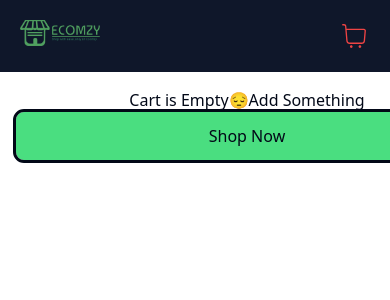
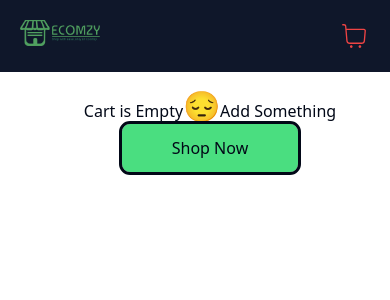
Before and after one commit to sagarchaurasia176/Shop-Karts, a React (Vite) app in the folder Shopkarts/Frontend/: page /cartPage in a window 390 px wide. Shown: the top 300 px of the page. Built offline with nearby package versions, Linux system fonts and the light colour scheme.

Commit message:
change in the cart page responsiveness

```diff
--- a/Shopkarts/Frontend/src/page/CartCatalog.jsx
+++ b/Shopkarts/Frontend/src/page/CartCatalog.jsx
@@ -20,18 +20,16 @@ const CartCatalog = () => {
               ) : (
                 <>
                   <div>
-                    <div className='  text-center  p-4 lg:flex
-                    lg:justify-evenly lg:items-center h-screen
-                    sm:blocks  mr-[6px]'>
-                      <h1 className=' lg:text-2xl  sm:text-2xl  font-extralight '>
-                        Cart is Empty<span className=' size-96'>😔</span>Add Something
+                    <div className='  text-center  p-4 h-screen mr-20 '>
+                      <h1 className=' lg:text-2xl text-center  sm:text-2xl  font-extralight '>
+                        Cart is Empty<span className='  text-3xl'>😔</span>Add Something
                       </h1>
                       <NavLink to="/">
-                        <div className=' lg:w-[200px] rounded-lg m-auto cursor-pointer
+                        <div className=' flex justify-center items-center  w-44 rounded-lg m-auto cursor-pointer
                         transition-all duration-100 hover:bg-slate-300
                         bg-green-400 outline p-3'>
 
-                          <button className=' '>Shop Now</button>
+                          <button className=' w-44'>Shop Now</button>
                         </div>
                       </NavLink>
                     </div>
```
